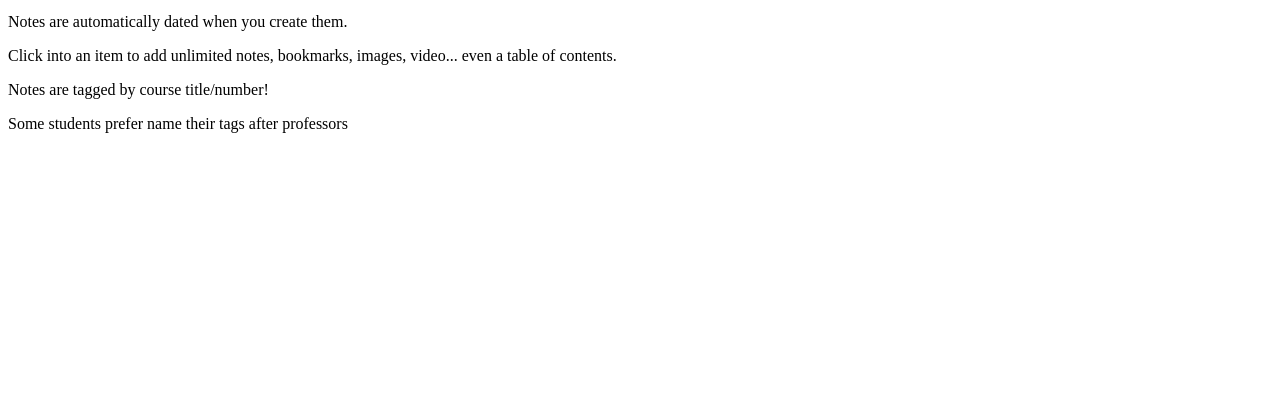
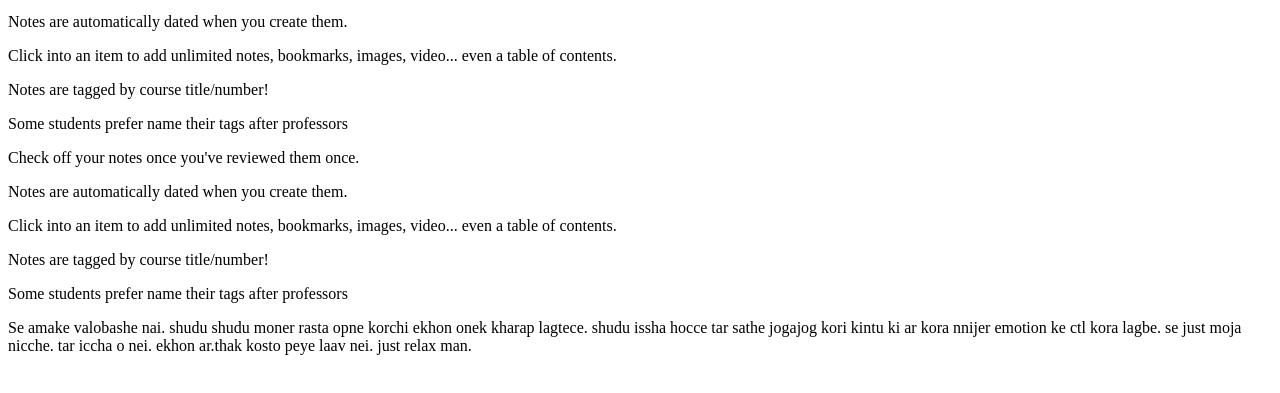
Before and after one commit to Sahariar/my-second-repo, a plain HTML site: page index.html in a window 1280 px wide. Shown: the part 101-494 px from the top of the page. Drawn offline with Linux system fonts and the light colour scheme.

Commit message:
extraa text likhlam abar

```diff
--- a/index.html
+++ b/index.html
@@ -13,5 +13,11 @@
     <p>   Click into an item to add unlimited notes, bookmarks, images, video... even a table of contents.</p>
     <p>    Notes are tagged by course title/number! </p>
     <p>   Some students prefer name their tags after professors </p>
+    <p>Check off your notes once you've reviewed them once.</p>
+    <p>    Notes are automatically dated when you create them.</p>
+    <p>   Click into an item to add unlimited notes, bookmarks, images, video... even a table of contents.</p>
+    <p>    Notes are tagged by course title/number! </p>
+    <p>   Some students prefer name their tags after professors </p>
+    <p>Se amake valobashe nai. shudu shudu moner rasta opne korchi ekhon onek kharap lagtece. shudu issha hocce tar sathe jogajog kori kintu ki ar kora nnijer emotion ke ctl kora lagbe. se just moja nicche. tar iccha o  nei. ekhon ar.thak kosto peye laav nei. just relax man. </p>
 </body>
 </html>
```
